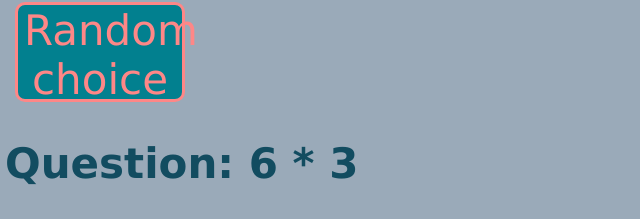
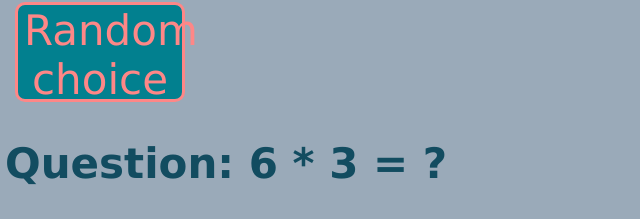
Before and after one commit to Zhenyablues/Multiplication_table, a plain HTML site: page index.html in a window 1280 px wide. Both pictures are taken after a click on the button "Random choice". Shown: the part 231-450 px from the top of the page, 28-668 px from the left. Drawn offline with Linux system fonts and the light colour scheme.

Commit message:
Removed the extra line and cleared the input field on button click

```diff
--- a/app.js
+++ b/app.js
@@ -9,6 +9,7 @@ let randomNumebr = () => Math.floor(Math.random() * 10);
 
 buttons.forEach((button) => {
   button.onclick = function () {
+    document.querySelector("#answer").value = "";
     let a, b, c;
     if (button.id === randomButton.id) {
       a = randomNumebr();
@@ -16,7 +17,7 @@ buttons.forEach((button) => {
       a = Number(button.id);
     }
     b = randomNumebr();
-    question.innerHTML = `${a} * ${b}`;
+    question.innerHTML = `Question: ${a} * ${b} = ?`;
     c = a * b;
     mult(c);
   };
--- a/index.html
+++ b/index.html
@@ -27,17 +27,15 @@
 
     <button class="randomClassButton" id="randomButton">Random choice</button>
 
-    <h2>Question: <span id="question"></span></h2>
+    <h2 id="question"></h2>
 
-    <h2>Your answer:</h2>
+    <h2 id="reply">Your answer:</h2>
 
     <form>
         <input class="inputText" id="answer" type="text">
         <input class="inputSubmit" type="submit">
     </form>
 
-    <h2 id="reply"></h2>
-
     <script src="app.js"></script>
 </body>
 
```
